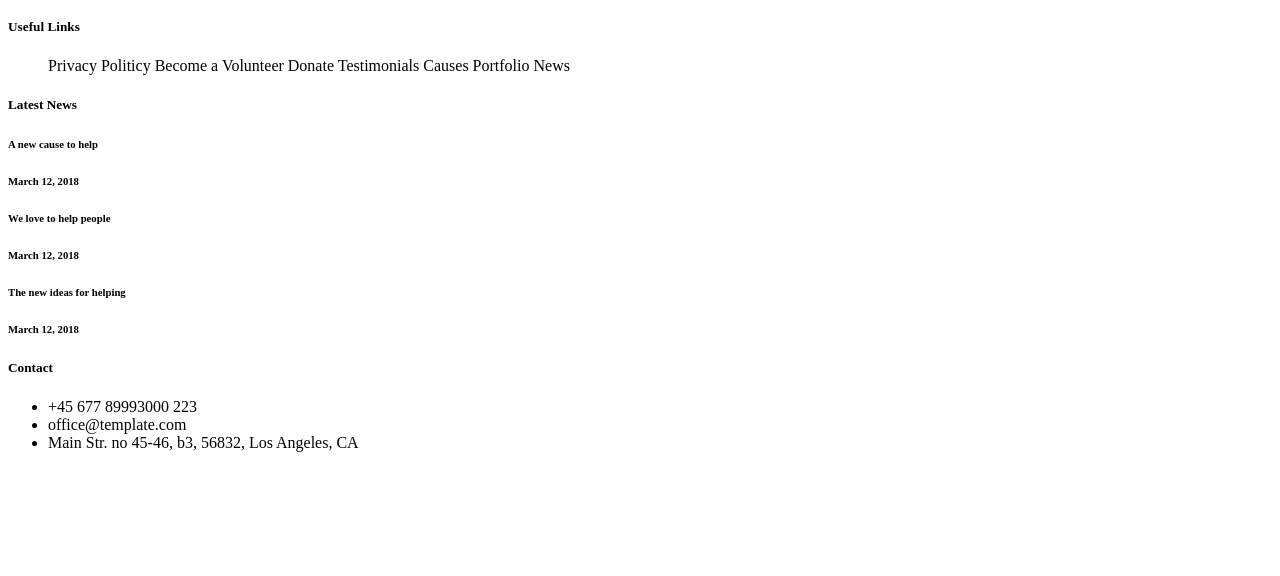
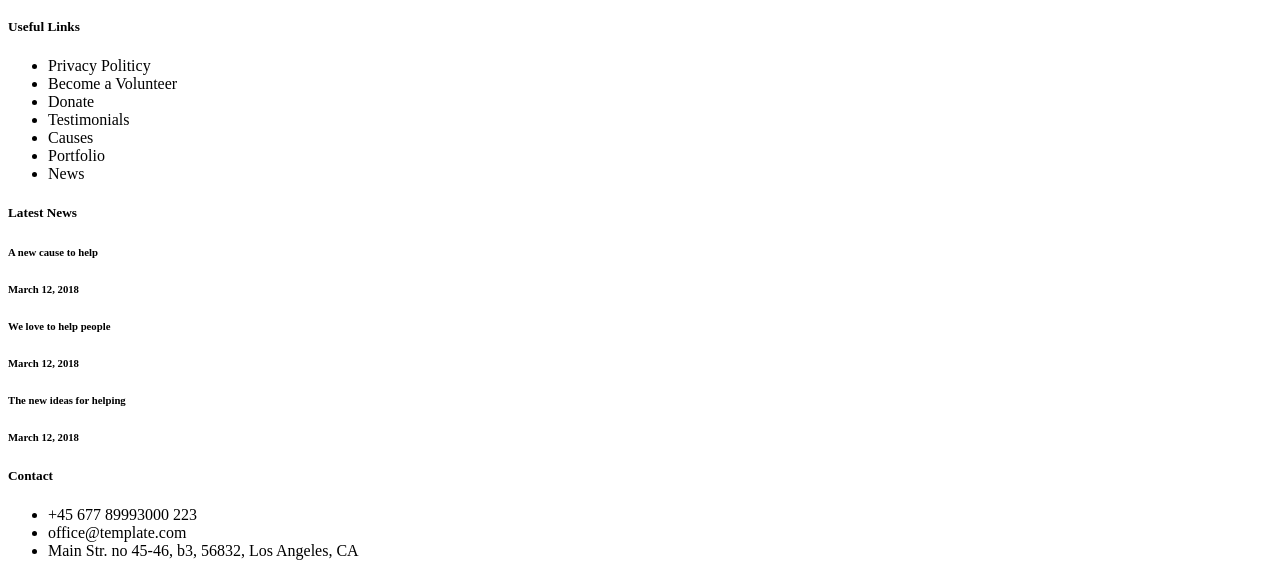
Before and after one commit to tuxdinosaur/landing-thecharity, a plain HTML site: page index.html in a window 1280 px wide. Shown: the part 2951-3527 px from the top of the page. Before the commit the page ends 3419 px from the top, so only its background shows below. Drawn offline with Linux system fonts and the light colour scheme.

Commit message:
corrección de index.html

```diff
--- a/index.html
+++ b/index.html
@@ -191,13 +191,13 @@
         <nav>
 
             <ul>
-                <il>Privacy Politicy</il>
-                <il>Become a Volunteer</il>
-                <il>Donate</il>
-                <il>Testimonials</il>
-                <il>Causes</il>
-                <il>Portfolio</il>
-                <il>News</il>
+                <li>Privacy Politicy</li>
+                <li>Become a Volunteer</li>
+                <li>Donate</li>
+                <li>Testimonials</li>
+                <li>Causes</li>
+                <li>Portfolio</li>
+                <li>News</li>
             </ul>
 
         </nav>
```
